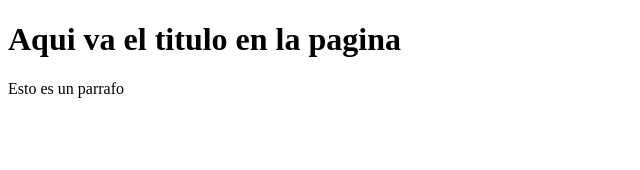
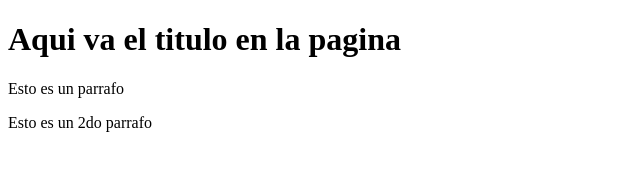
Before and after one commit to RSM88/Proyecto-web-empresa-c, a plain HTML site: page index.html in a window 1280 px wide. Shown: the whole page, without its empty margins (0-640 px from the left). Drawn offline with Linux system fonts and the light colour scheme.

Commit message:
Agregando 2do parrafo

```diff
--- a/index.html
+++ b/index.html
@@ -9,6 +9,7 @@
 <body>
     <h1>Aqui va el titulo en la pagina</h1>
     <p>Esto es un parrafo</p>
+    <p>Esto es un 2do parrafo</p>
 
 </body>
 </html>
```
